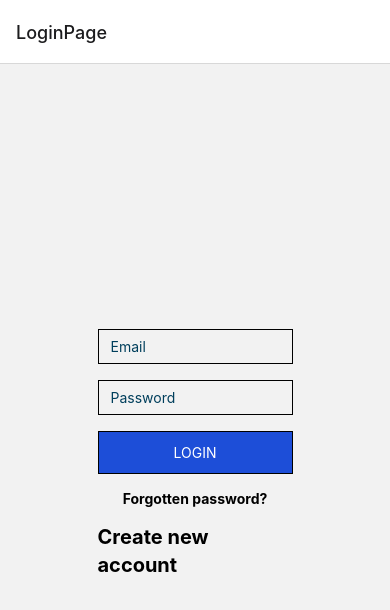
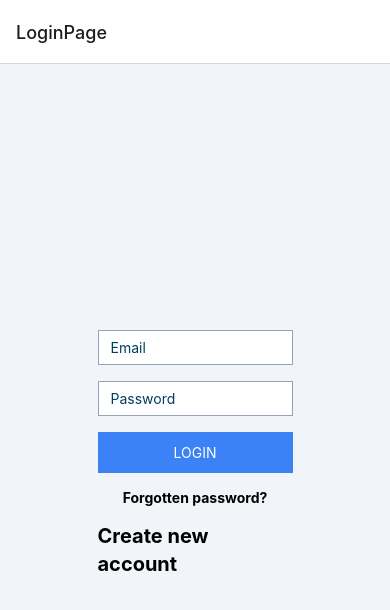
Before and after one commit to tasnimdevs/app-authentication, a React Native app: screen /HomePage in a window 390 px wide. Shown: the top 610 px of the page. Built offline with nearby package versions, Linux system fonts and the light colour scheme.

Commit message:
route doesn't work in homescreen

```diff
--- a/App.js
+++ b/App.js
@@ -1,32 +1,44 @@
-import React, { useState } from 'react';
+import React, { useEffect, useState } from 'react';
 import AppNavigator from './AppNavigator';
 import { signInWithEmailAndPassword } from 'firebase/auth';
 import { auth } from './firebase'
 import 'react-native-gesture-handler';
 
 
+import LoginPage from './layout/LoginPage';
+import HomePage from './layout/HomePage';
+import SignupPage from './layout/SignupPage';
+import ForgotPassPage from './layout/ForgotPassPage';
+import CategoryPage from './layout/CategoryPage';
 
 
 export default function App() {
   const [isAuthenticated, setIsAuthenticated] = useState(false);
-  // const navigation = useNavigation()
+  const [credentials, setCredentials] = useState(null); // Initialize credentials as null
 
   const handleLogin = async (email, password) => {
+    try {
+      const userCredentials = await signInWithEmailAndPassword(auth, email, password);
 
-    try {
-      const userCredentials = await signInWithEmailAndPassword(auth, email, password)
-      console.log('login succesfully');
-      // navigation.navigate('HomePage')
+      console.log('Login successful');
       setIsAuthenticated(true);
+      setCredentials(userCredentials.user);
     }
+    catch (error) {
+      console.error('Login failed:', error);
+      alert("Incorrect Email or Password");
+    }
+  };
 
-    catch (error) {
+  useEffect(() => {
+    if (credentials) {
+      // console.log('Credentials:', credentials);
+    }
+  }, [credentials]);
 
-      console.error(error);
-      showLoginError(error);
-      alert("Incorrect Email or Password")
-    };
 
-  };
-  return <AppNavigator isAuthenticated={isAuthenticated} handleLogin={handleLogin} />
+
+  return (
+    <AppNavigator isAuthenticated={isAuthenticated} credentials={credentials} handleLogin={handleLogin} />
+  );
 }
--- a/AppNavigator.jsx
+++ b/AppNavigator.jsx
@@ -1,6 +1,6 @@
 
 import { NavigationContainer } from '@react-navigation/native';
-import React, { useState } from 'react';
+import React, { useEffect, useState } from 'react';
 import { createNativeStackNavigator } from '@react-navigation/native-stack';
 import LoginPage from './layout/LoginPage';
 import HomePage from './layout/HomePage';
@@ -12,14 +12,30 @@ import CategoryPage from './layout/CategoryPage';
 
 const Stack = createNativeStackNavigator();
 
-export default function AppNavigator({ isAuthenticated, handleLogin }) {
+export default function AppNavigator({ isAuthenticated, handleLogin, credentials }) {
+
+    // useEffect(() => {
+    // console.log("appNavigator:", credentials.email, credentials.uid);
+    // })
+    // let uData = {};
+    if (credentials) {
+        // console.log(isAuthenticated, credentials);
+    }
+    //     // const user_email = credentials.email;
+    //     // const user_uid = credentials.uid;
+    //     const uData = { "email": credentials.email, "uid": credentials.uid }
+    //     console.log(uData);
+    // }
     return (
 
         <NavigationContainer>
-            {isAuthenticated ?
+            {credentials ?
 
                 <Stack.Navigator>
-                    <Stack.Screen name="HomePage" component={HomePage} />
+                    {/* <Stack.Screen name="HomePage" component={HomePage} /> */}
+                    <Stack.Screen name="HomePage">
+                        {(props) => <HomePage {...props} initialParams={credentials} />}
+                    </Stack.Screen>
                     <Stack.Screen name="CategoryPage" component={CategoryPage} />
                 </Stack.Navigator>
                 :
@@ -33,6 +49,5 @@ export default function AppNavigator({ isAuthenticated, handleLogin }) {
                 </Stack.Navigator>
             }
         </NavigationContainer>
-
     );
 }
--- a/layout/CategoryPage.jsx
+++ b/layout/CategoryPage.jsx
@@ -3,7 +3,7 @@ import React from 'react'
 
 const CategoryPage = () => {
   return (
-    <View>
+    <View className="flex-1 justify-center items-center">
       <Text>CategoryPage</Text>
     </View>
   )
--- a/layout/HomePage.jsx
+++ b/layout/HomePage.jsx
@@ -8,10 +8,16 @@ import { v4 as uuidv4 } from 'uuid';
 
 
 
-export default function HomePage() {
+export default function HomePage({ route }) {
     const [isModalVisible, setIsModalVisible] = useState(false);
     const [textValue, setTextValue] = useState('');
     const [cates, setCates] = useState([]);
+    // const { credentials } = route.params;
+
+    const navigation = useNavigation();
+
+    console.log('homescreen: ', route);
+
 
     const toSnakeCase = (str = '') => {
         str = str.trim();
@@ -24,7 +30,7 @@ export default function HomePage() {
 
     // console.log(totalBalance);
 
-    const navigation = useNavigation();
+
 
     const handleOpenModal = () => {
         setIsModalVisible(true);
@@ -35,8 +41,9 @@ export default function HomePage() {
     };
 
     const handleSaveModal = () => {
-        set(ref(db, 'category/' + toSnakeCase(textValue)), {
-            id: uuidv4(),
+        const newId = uuidv4();
+        set(ref(db, 'category/' + toSnakeCase(newId)), {
+            id: newId,
             title: textValue,
         });
         // Do something with textValue and numberValue
@@ -47,9 +54,14 @@ export default function HomePage() {
     };
 
     const handleListItemPress = (categoryName) => {
-        navigation.navigate('CatePage', { categoryName });
+        navigation.navigate('CategoryPage', { categoryName });
         // Navigate to the new component and pass data
     };
+
+    useEffect(() => {
+        // console.log(route);
+    });
+
 
     useEffect(() => {
         let itemsRef = ref(db, 'category');
@@ -68,10 +80,11 @@ export default function HomePage() {
                 // console.error("Error retrieving data:", error);
             });
 
-    }, [cates])
+    }, [])
 
     return (
         <>
+
             <View className="bg-orange-300 flex-1">
                 <ScrollView className="bg-gray-300">
                     <View className="flex m-10">
--- a/layout/LoginPage.jsx
+++ b/layout/LoginPage.jsx
@@ -9,26 +9,25 @@ const LoginPage = ({ navigation, handleLogin }) => {
 
     const handleLoginPress = async () => {
         handleLogin(email, password);
-        setEmail();
-        setPassword();
     }
 
 
     return (
-        <View className="flex-1 items-center justify-center">
+        <View className="flex-1 items-center justify-center bg-slate-100">
             <View className="space-y-4  w-1/2 items-center">
                 <View className="w-full ">
                     <TextInput
-                        className="border px-3 py-2"
+                        className="border px-3 py-2 bg-white border-slate-400 "
                         placeholder="Email"
                         placeholderTextColor="#003f5c"
                         value={email}
                         onChangeText={(text) => setEmail(text)}
+                        autoCapitalize='none'
                     />
                 </View>
                 <View className="w-full">
                     <TextInput
-                        className="border px-3 py-2"
+                        className="border px-3 py-2 bg-white border-slate-400"
                         placeholder="Password"
                         placeholderTextColor="#003f5c"
                         value={password}
@@ -37,7 +36,7 @@ const LoginPage = ({ navigation, handleLogin }) => {
                     />
                 </View>
                 <TouchableOpacity
-                    className="w-full border p-3 bg-blue-700"
+                    className="w-full  p-3 bg-blue-500"
                     onPress={handleLoginPress}
                 >
                     <Text className="text-center text-white">LOGIN</Text>
--- a/layout/SignupPage.jsx
+++ b/layout/SignupPage.jsx
@@ -12,7 +12,7 @@ const SignupPage = () => {
     const handleSignup = async () => {
         try {
             const userCredentials = await createUserWithEmailAndPassword(auth, email, password);
-            console.log("Account registration successful " + userCredentials);
+            // console.log( userCredentials.user.uid);
             setEmail('');
             setPassword('');
             navigation.navigate('LoginPage')
@@ -40,20 +40,21 @@ const SignupPage = () => {
     };
 
     return (
-        <View className="flex-1 items-center justify-center">
+        <View className="flex-1 items-center justify-center bg-slate-100">
             <View className="space-y-4  w-1/2 items-center">
                 <View className="w-full ">
                     <TextInput
-                        className="border px-3 py-2"
+                        className="border px-3 py-2 bg-white border-slate-400"
                         placeholder="Email"
                         placeholderTextColor="#003f5c"
                         value={email}
                         onChangeText={(text) => setEmail(text)}
+                        autoCapitalize='none'
                     />
                 </View>
                 <View className="w-full">
                     <TextInput
-                        className="border px-3 py-2"
+                        className="border px-3 py-2 bg-white border-slate-400"
                         placeholder="Password"
                         placeholderTextColor="#003f5c"
                         value={password}
--- a/package.json
+++ b/package.json
@@ -9,6 +9,7 @@
     "web": "expo start --web"
   },
   "dependencies": {
+    "@expo/config-plugins": "^7.2.5",
     "@react-native-async-storage/async-storage": "1.18.2",
     "@react-navigation/drawer": "^6.6.3",
     "@react-navigation/native": "^6.1.7",
@@ -19,12 +20,14 @@
     "firebase": "^10.3.1",
     "nativewind": "^2.0.11",
     "react": "18.2.0",
+    "react-dom": "18.2.0",
     "react-native": "0.72.4",
     "react-native-gesture-handler": "^2.12.1",
     "react-native-get-random-values": "^1.9.0",
     "react-native-reanimated": "~3.3.0",
     "react-native-safe-area-context": "4.6.3",
     "react-native-screens": "~3.22.0",
+    "react-native-web": "^0.19.8",
     "uuid": "^9.0.0"
   },
   "devDependencies": {
```
Also changed, not shown: 1 other file (tests, documents, lock files or other folders). Lines whose indentation alone changed are shown as unchanged.
